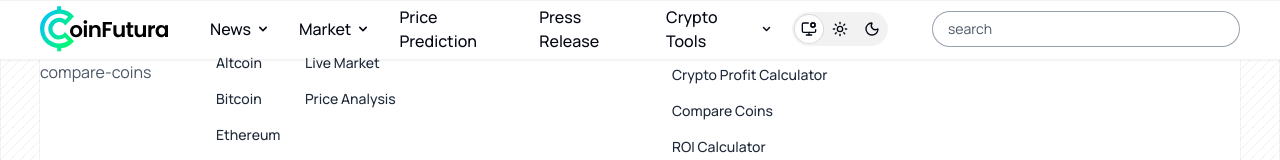
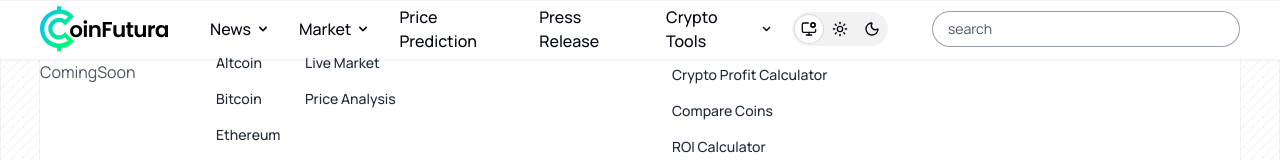
Before and after one commit to MohGumaa/coinfutura-markets, a Next.js app: page /tools/compare-coins in a window 1280 px wide. Shown: the top 160 px of the page. Built offline with nearby package versions, Linux system fonts and the light colour scheme.

Commit message:
added layout for tools

```diff
--- a/app/tools/compare-coins/page.tsx
+++ b/app/tools/compare-coins/page.tsx
@@ -1,11 +1,7 @@
-import React from 'react'
+import ComingSoon from '@/components/coming-soon'
 
 const CompareCoinsPage = () => {
-  return (
-    <div>
-      compare-coins
-    </div>
-  )
+  return <ComingSoon/>
 }
 
 export default CompareCoinsPage
--- /dev/null
+++ b/components/coming-soon.tsx
@@ -0,0 +1,9 @@
+const ComingSoon = () => {
+  return (
+    <div>
+      ComingSoon
+    </div>
+  )
+}
+
+export default ComingSoon
--- a/components/cta-banner.tsx
+++ b/components/cta-banner.tsx
@@ -1,5 +1,5 @@
+import Link from "next/link"
 import { CTABannerProps } from "@/types"
-import Link from "next/link"
 
 const CTABanner = ({ title, description, buttonText, buttonLink, bgColor="from-cfu-0 to-cfu my-16" }: CTABannerProps) => {
   return (
--- a/components/footer.tsx
+++ b/components/footer.tsx
@@ -1,7 +1,7 @@
+import Logo from "./logo"
 import Link from "next/link"
 import { env } from "@/config/env"
 import { FOOTER_BOTTOM_NAV_LINKS, FOOTER_COLUMN_DATA, SOCIALMEDIA } from "@/constants"
-import Logo from "./logo"
 
 const Footer = () => {
   return (
```
